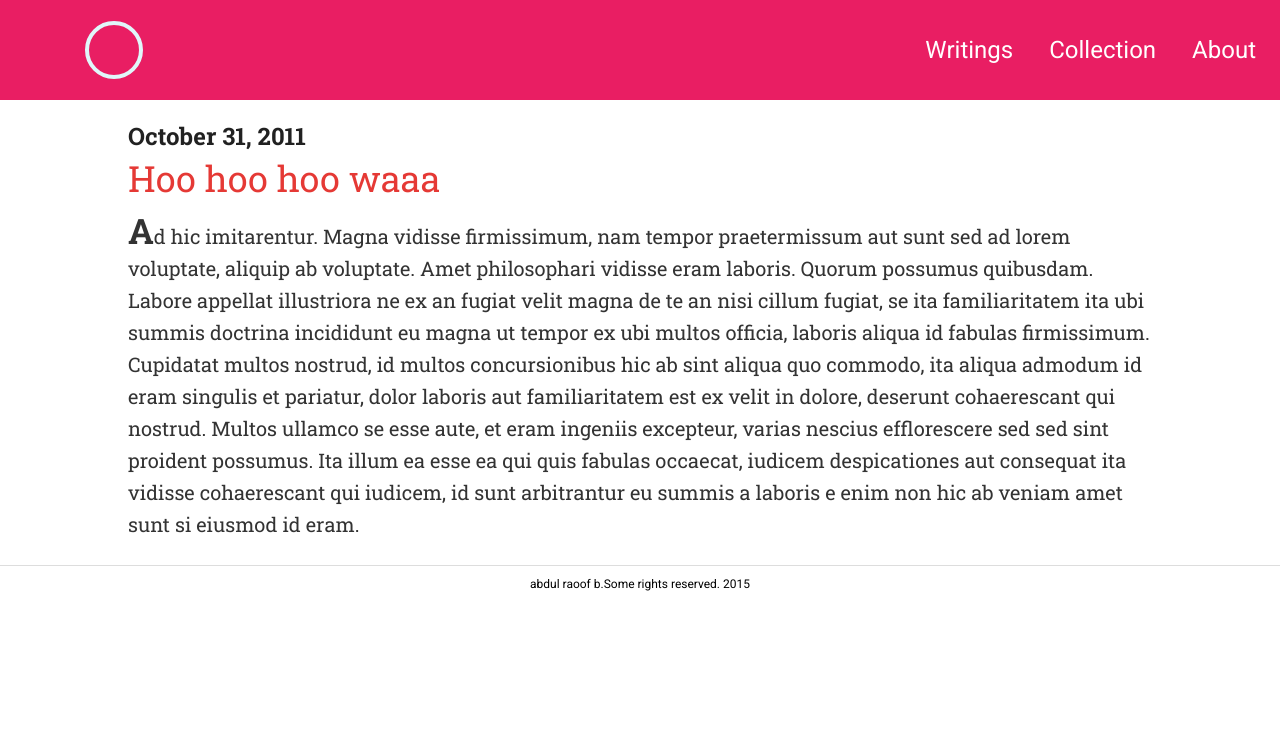
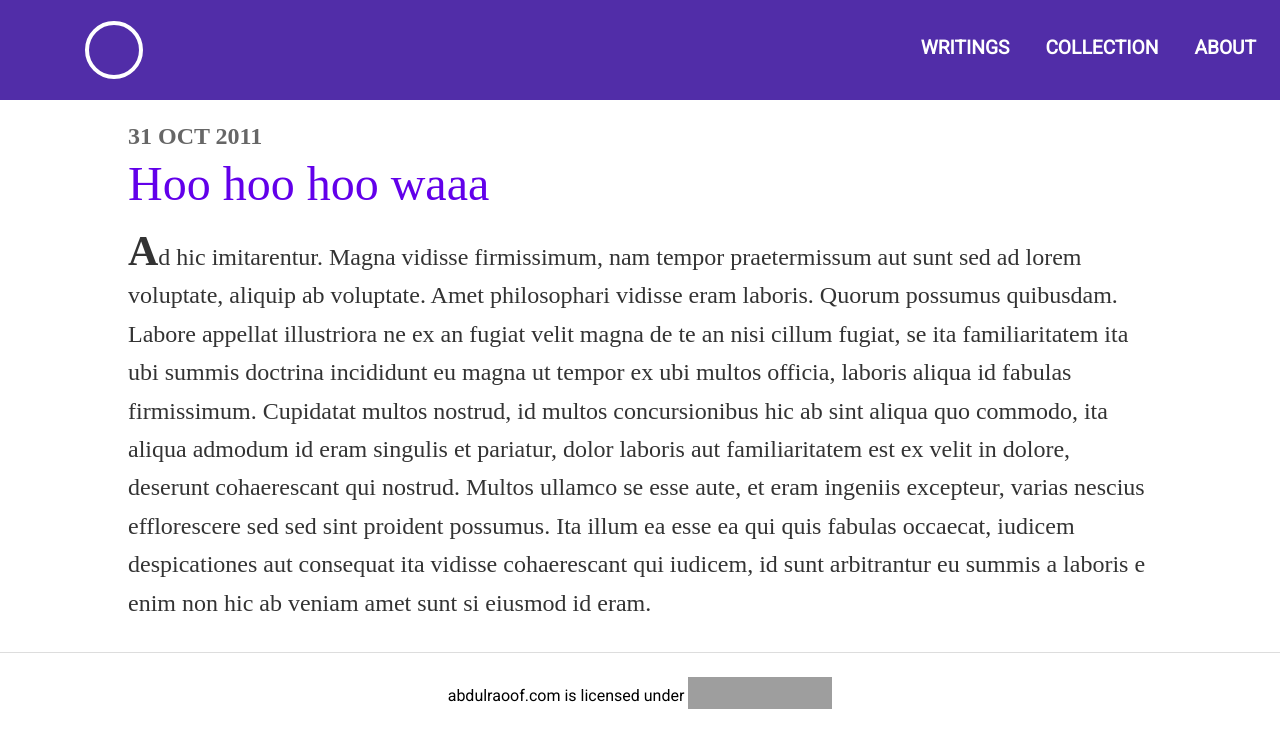
Before and after one commit to abdulraoof/abdulraoof.github.io, a Jekyll site: the page built from _posts/2011-10-31-Hoo-hoo-hooo-waaa.md, in a window 1280 px wide. Shown: the top 748 px of the page. Built offline with Jekyll 4.4.1, drawn with Linux system fonts in a browser that asks for light colours; nearby versions of some CDN libraries; some web fonts are replaced; grey boxes are pictures that could not be loaded.

Commit message:
changed color scheme

```diff
--- a/_includes/footer.html
+++ b/_includes/footer.html
@@ -1,3 +1,3 @@
 <footer>
-    <p>abdul raoof b.Some rights reserved. 2015</p>
+    <p>abdulraoof.com is licensed under <a rel="license" href="http://creativecommons.org/licenses/by-nc-sa/4.0/"><img alt="Creative Commons License" src="https://i.creativecommons.org/l/by-nc-sa/4.0/88x31.png" /></a></p>
 </footer>
--- a/_includes/head.html
+++ b/_includes/head.html
@@ -1,7 +1,7 @@
 <! doctype html>
 <html>
     <meta charset="utf-8">
-    <meta name="viewport" content="width=device-width, initial-scale=1">
+    <meta name="viewport" content="width=max-width, initial-scale=1">
     <link href="/css/reset.css" rel="stylesheet">
     <link href="/css/main.css" rel="stylesheet">
     <title> {{site.title}} </title>
--- a/_includes/nav.html
+++ b/_includes/nav.html
@@ -1,7 +1,7 @@
 <nav>
     <ul>
-        <li><a href="/writings.html">Writings</a></li>
-        <li><a href="/collection.html">Collection</a></li>
-        <li><a href="/about.html">About</a></li>
+        <li><a href="/writings.html">WRITINGS</a></li>
+        <li><a href="/collection.html">COLLECTION</a></li>
+        <li><a href="/about.html">ABOUT</a></li>
     </ul>
 </nav>
--- a/_layouts/post.html
+++ b/_layouts/post.html
@@ -2,7 +2,7 @@
 <body>
     {% include header.html %}
     <div id="content">
-        <h4 class="page_date">{{ page.date | date: '%B %d, %Y' }}</h4>
+        <h4 class="page_date">{{ page.date | date_to_string }}</h4>
         <h2 class="page_title">{{ page.title }}</h2>
         {{ content }}
     </div>
--- a/css/main.css
+++ b/css/main.css
@@ -1,6 +1,6 @@
 @import url(https://fonts.googleapis.com/css?family=Roboto);
 @import url(http://fonts.googleapis.com/css?family=Roboto+Slab:400,300,700);
-
+@import url(http://fonts.googleapis.com/css?family=Droid+Serif);
 
 body {
     width: 100%;
@@ -9,13 +9,13 @@ body {
 /************************ header **************************/
 header {
     height: 6.25em;
-    background: #e91e63;
+    background: #512DA8;
     position: relative;
     font-family: 'Roboto', sans-serif;
 }
 #logo {
     border-radius: 50%;
-    border: solid 4px #e0f7fa;
+    border: solid 4px #ffffff;
     height: 3.125em;
     width: 3.125em;
     position: absolute;
@@ -26,7 +26,7 @@ header {
 
 header #menu {
     position: absolute;
-    border: solid 4px #e0f7fa;
+    border: solid 4px #ffffff;
     border-radius: 2px;
     top: 50%;
     transform: translateY(-50%);
@@ -34,11 +34,12 @@ header #menu {
     padding: 1em;
     font-size: 3.333333333333333% 1.5em;
     color: #fff;
+    font-weight: 600;
 
 }
 
 nav {
-    background: #e91e63;
+    background: #512DA8;
 }
 nav ul {
     list-style: none;
@@ -57,7 +58,8 @@ nav ul li a {
     color: #fff;
     text-decoration: none;
     font-family: 'Roboto', sans-serif;
-    font-size: 1.5em;
+    font-size: 1.2em;
+    font-weight: 600;
 }
 
 /****************** footer ********************/
@@ -69,9 +71,13 @@ footer {
 footer p {
     font-family: 'Roboto', sans-serif;
     color: #212121;
-    font-size: .75em;
+    font-size: 1em;
     padding-top: 1em;
     padding-bottom: 1em;
+}
+footer p a img {
+        height: 2em;
+    transform: translateY(25%);
 }
 
 /****************** about page ****************/
@@ -84,25 +90,27 @@ footer p {
 #content {
     width: 93.33333333333333%;
     margin: 2em 3.333333333333333% 1.5em 3.333333333333333%;
-    font-family: 'Roboto Slab', serif;
+    font-family: 'Droid Serif', serif;
     color: #212121;
 }
 .page_date {
     font-weight: bold;
     font-size: 1em;
     padding: 1em 0 0.5em 0px;
+    color: rgba(0,0,0,0.6);
+    text-transform: uppercase;
 }
 
 .page_title {
-    color: #e53935;
+    color: #6200EA;
     font-size: 1.75em;
     padding: 0 0 0.5em 0px;
 }
 
 #content p {
-    font-size: 1em;
+    font-size: 1.2em;
     color: #333;
-    font-weight: 400;
+    font-weight: 200;
     line-height: 1.6em;
     margin-bottom: 1.25em;
 }
@@ -154,7 +162,7 @@ footer p {
         padding: 0 0 0 2em;
     }
     footer {
-        background: #e91e63;
+        background: #512DA8;
     }
     footer p {
         color: #fff;
@@ -190,14 +198,14 @@ footer p {
     }
 
     .page_title {
-        color: #e53935;
-        font-size: 2.25em;
+        color: #6200EA;
+        font-size: 3em;
         padding: 0 0 0.5em 0px;
     }
     #content p {
-        font-size: 1.25em;
+        font-size: 1.5em;
         color: #333;
-        font-weight: 400;
+        font-weight: 200;
         line-height: 1.6em;
         margin-bottom: 1.25em;
     }
```
Also changed, not shown: _posts/2012-09-31-Picture-worth-three-words.html (added, +23 -0 lines).
